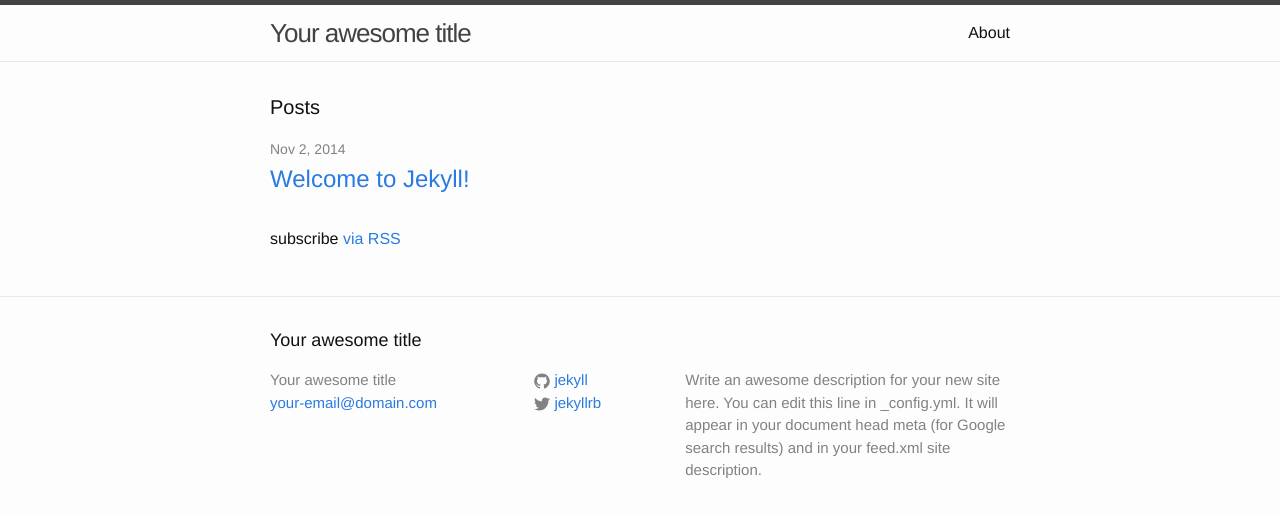
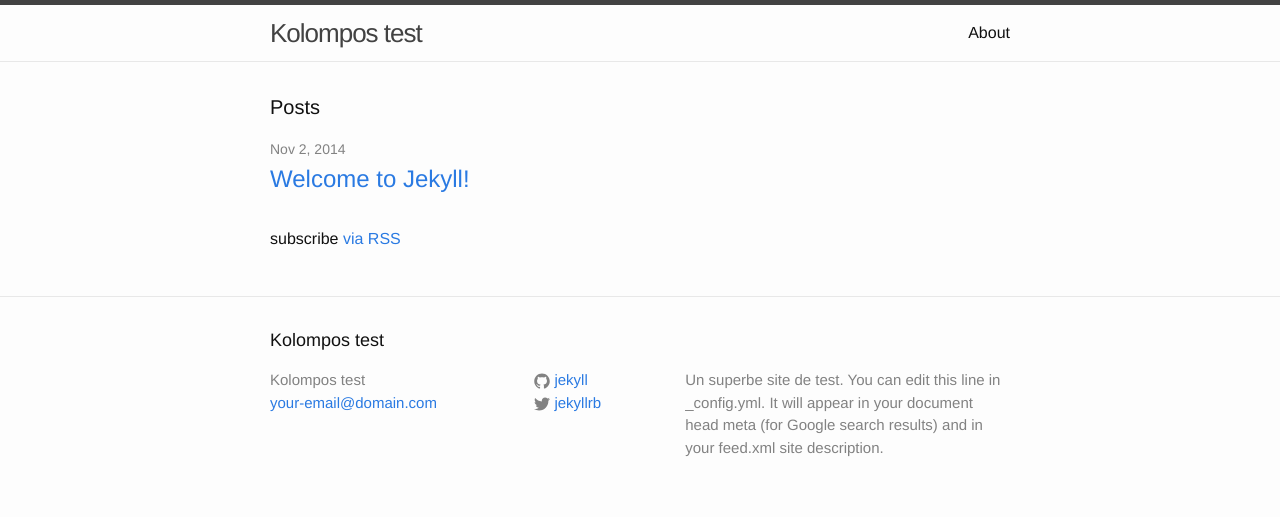
Before and after one commit to hmallet/hmallet.github.io, a Jekyll site: the page built from kolompos/index.html, in a window 1280 px wide. Shown: the top 517 px of the page. Built offline with Jekyll 4.4.1, drawn with Linux system fonts in a browser that asks for light colours.

Commit message:
Update _config.yml

```diff
--- a/kolompos/_config.yml
+++ b/kolompos/_config.yml
@@ -1,8 +1,8 @@
 # Site settings
-title: Your awesome title
+title: Kolompos test
 email: your-email@domain.com
 description: > # this means to ignore newlines until "baseurl:"
-  Write an awesome description for your new site here. You can edit this
+  Un superbe site de test. You can edit this
   line in _config.yml. It will appear in your document head meta (for
   Google search results) and in your feed.xml site description.
 baseurl: "" # the subpath of your site, e.g. /blog/
```
